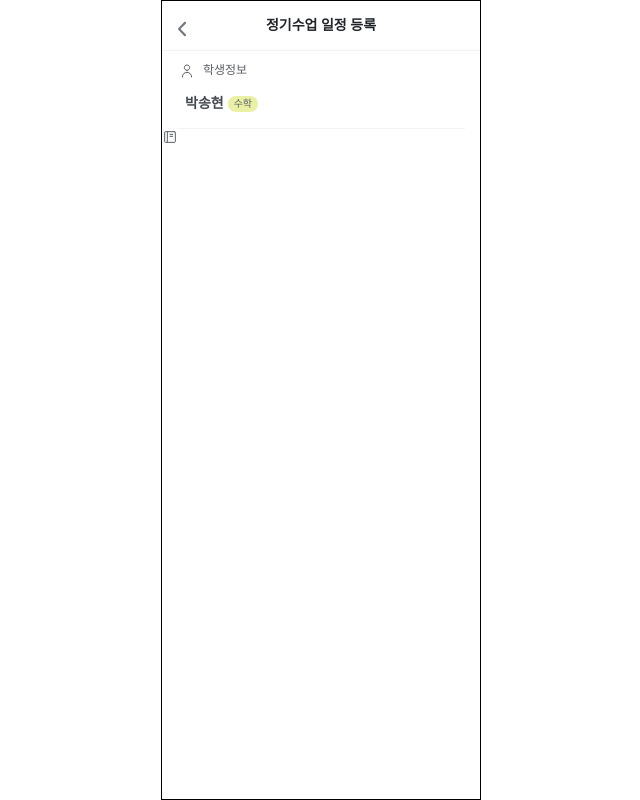
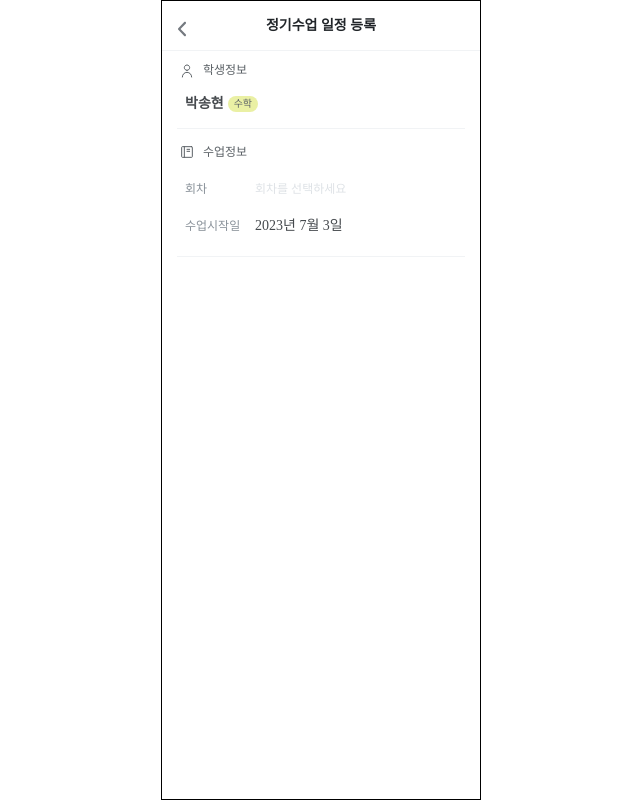
Before and after one commit to Gwasuwon-shot/Tutice_Client, a React (Vite) app: page /regular-lesson in a window 1280 px wide. Shown: the whole page, without its empty margins (319-959 px from the left). Built offline with nearby package versions, Linux system fonts and the light colour scheme; a web font is replaced by a local one; what recoil-persist would draw is missing.

Commit message:
[ feat ] 수업 정보 회차, 수업시작일 뷰 추가

```diff
--- a/src/components/RegularLesson/LessonInformation.tsx
+++ b/src/components/RegularLesson/LessonInformation.tsx
@@ -9,15 +9,98 @@ export default function LessonInformation() {
 
     return (
         <LessonInformationWrapper>
-            <RegularLessonNotebookIcon />
+            <IconWrapper>
+                <RegularLessonNotebookIcon />
+                <SectionName> 수업정보 </SectionName>
+            </IconWrapper>
+            <LessonWrapper>
+                <Turn>
+                    <TurnName> 회차 </TurnName>
+                    <TurnButton type = "submit"> 회차를 선택하세요 </TurnButton>
+                </Turn>
+                <StartDate>
+                    <StartDateName> 수업시작일 </StartDateName>
+                    <StartDateButton type = "submit"> 2023년 7월 3일 </StartDateButton>
+                </StartDate>
+            </LessonWrapper>
         </LessonInformationWrapper>
+
     );
 }
 
 const LessonInformationWrapper = styled.section`
+    display: flex;
+    flex-direction: column;
+`
 
+const IconWrapper = styled.div`
+    display: flex;
+
+    height: 3.1rem;
 `
 
 const RegularLessonNotebookIcon = styled(RegularLessonNotebookIc)`
+    margin-left: 1.7rem;
+    margin-top: 1.5rem;
+`
 
+const SectionName = styled.h1`
+    margin-left: 0.8rem;
+    margin-top: 1.5rem;
+
+    ${({ theme }) => theme.fonts.body04};
+    color: ${({ theme }) => theme.colors.grey600};
 `
+
+const LessonWrapper = styled.div`
+    display: flex;
+    flex-direction: column;
+    justify-content: center;
+    gap: 1.9rem;
+
+    width: 28.8rem;
+    height: 9.7rem;
+    margin-left: 1.5rem;
+    padding-left: 0.8rem;
+
+    border-bottom: 1px solid ${({ theme }) => theme.colors.grey50}
+`
+
+const Turn = styled.div`
+    display: flex;
+`
+
+const TurnName = styled.h2`
+    display: flex;
+    align-items: center;
+
+    width: 7rem;
+
+    ${({ theme }) => theme.fonts.body04};
+    color: ${({ theme }) => theme.colors.grey400};
+`
+
+const TurnButton = styled.button`
+    ${({ theme }) => theme.fonts.body04};
+    color: ${({ theme }) => theme.colors.grey100};
+    padding: 0;
+`
+
+const StartDate = styled.div`
+    display: flex;
+`
+const StartDateName = styled.h2`
+    display: flex;
+    align-items: center;
+
+    width: 7rem;
+
+    ${({ theme }) => theme.fonts.body04};
+    color: ${({ theme }) => theme.colors.grey400};
+`
+const StartDateButton = styled.button`
+    padding: 0;
+
+    ${({ theme }) => theme.fonts.body02};
+    color: ${({ theme }) => theme.colors.grey700};
+`
```
